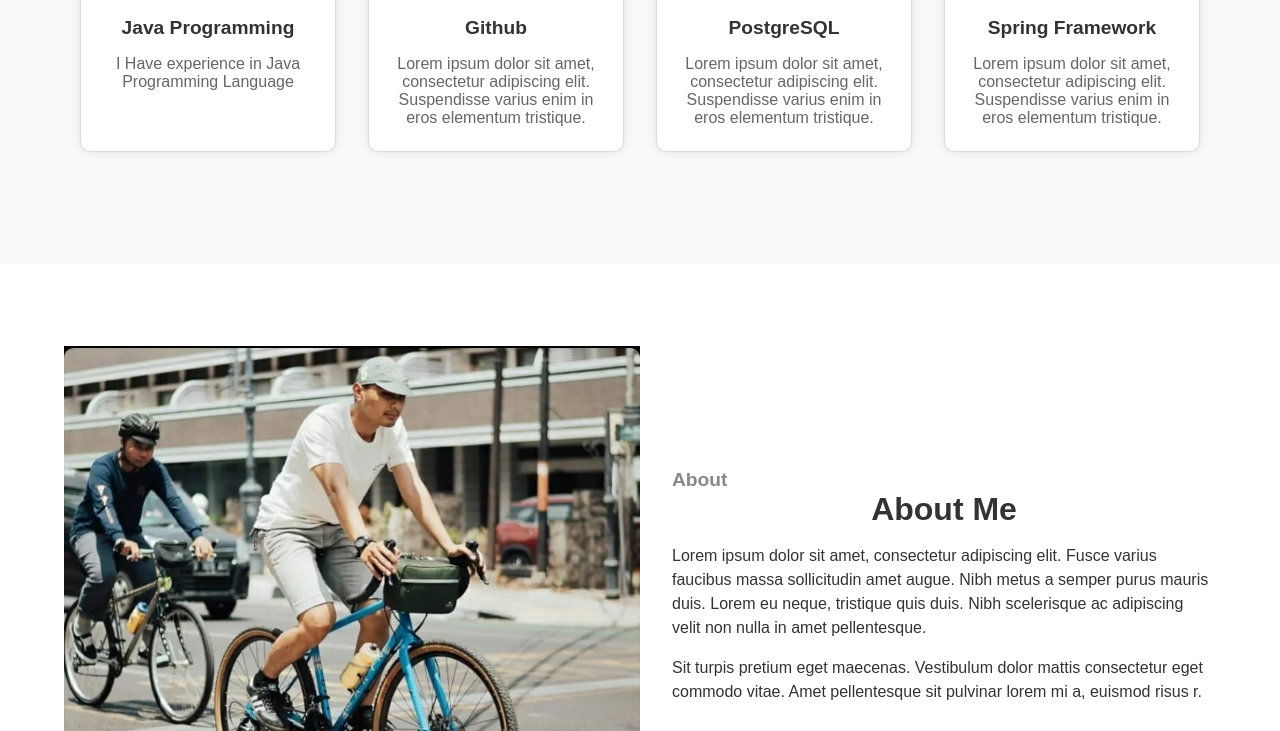
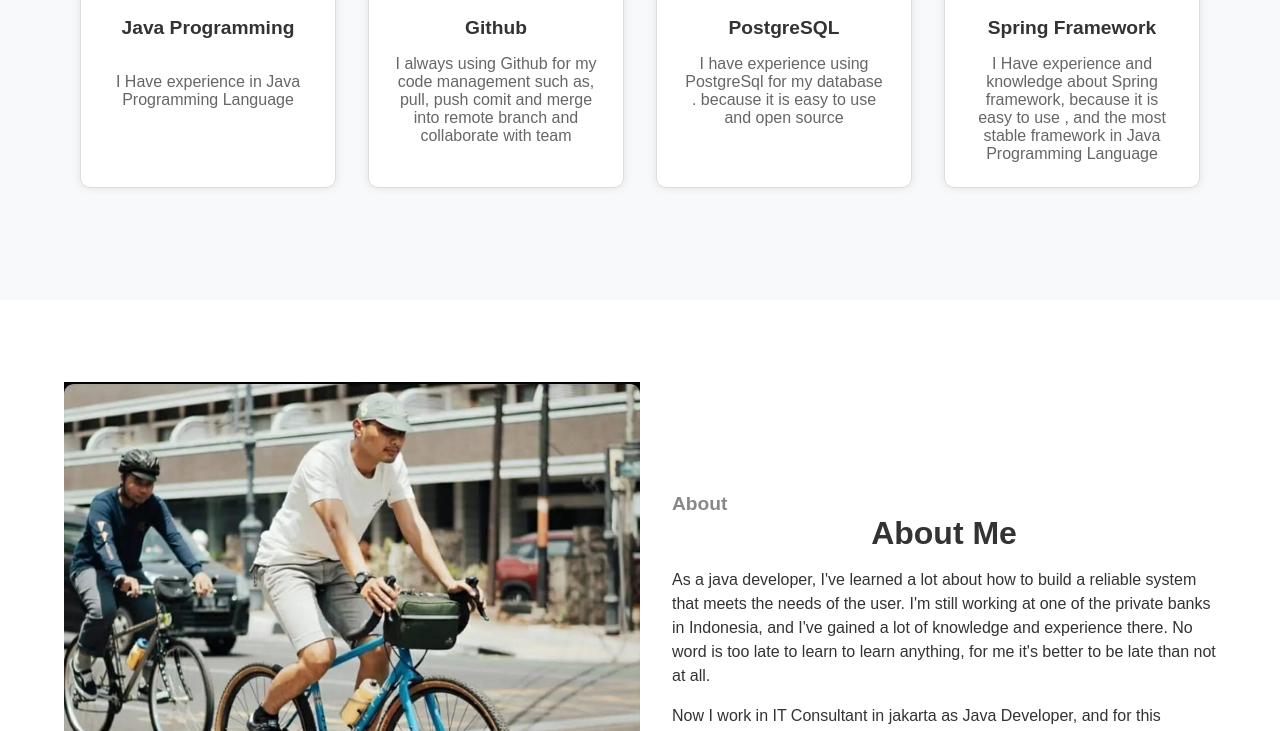
Before and after one commit to agasulaeman/personal-website, a plain HTML site: page about/index.html in a window 1280 px wide. Shown: the part 589-1320 px from the top of the page. Drawn offline with Linux system fonts and the light colour scheme.

Commit message:
[feature][dev][personal-website] remove lorem ipsum in about/index.html

```diff
--- a/about/index.html
+++ b/about/index.html
@@ -36,22 +36,23 @@
                 <div class="skill-card">
                     <img src="/assets/java.png" alt="Java Logo" width="139.67" height="139.17">
                     <h3>Java Programming</h3>
+                    <br>
                     <p>I Have experience in Java Programming Language</p>
                 </div>
                 <div class="skill-card">
                     <img src="/assets/git.png" alt="Github Logo" width="139.67" height="139.17">
                     <h3>Github</h3>
-                    <p>Lorem ipsum dolor sit amet, consectetur adipiscing elit. Suspendisse varius enim in eros elementum tristique.</p>
+                    <p>I always using Github for my code management such as, pull, push comit and merge into remote branch and collaborate with team</p>
                 </div>
                 <div class="skill-card">
                     <img src="/assets/postgres.png" alt="PostgreSQL Logo" width="139.67" height="139.17">
                     <h3>PostgreSQL</h3>
-                    <p>Lorem ipsum dolor sit amet, consectetur adipiscing elit. Suspendisse varius enim in eros elementum tristique.</p>
+                    <p>I have experience using PostgreSql for my database . because it is easy to use and open source</p>
                 </div>
                 <div class="skill-card">
                     <img src="/assets/springboot.svg" alt="Spring Framework Logo" width="139.67" height="139.17">
                     <h3>Spring Framework</h3>
-                    <p>Lorem ipsum dolor sit amet, consectetur adipiscing elit. Suspendisse varius enim in eros elementum tristique.</p>
+                    <p>I Have experience and knowledge about Spring framework, because it is easy to use , and the most stable framework in Java Programming Language </p>
                 </div>
             </div>
         </div>
@@ -63,8 +64,10 @@
             <div class="about-text">
                 <h3 class="about-subtitle">About</h3>
                 <h2 class="about-title">About Me</h2>
-                <p>Lorem ipsum dolor sit amet, consectetur adipiscing elit. Fusce varius faucibus massa sollicitudin amet augue. Nibh metus a semper purus mauris duis. Lorem eu neque, tristique quis duis. Nibh scelerisque ac adipiscing velit non nulla in amet pellentesque.</p>
-                <p>Sit turpis pretium eget maecenas. Vestibulum dolor mattis consectetur eget commodo vitae. Amet pellentesque sit pulvinar lorem mi a, euismod risus r.</p>
+                <p>As a java developer, I've learned a lot about how to build a reliable system that meets the needs of the user.
+                    I'm still working at one of the private banks in Indonesia, and I've gained a lot of knowledge and experience there.
+                    No word is too late to learn to learn anything, for me it's better to be late than not at all.</p>
+                <p>Now I work in IT Consultant in jakarta as Java Developer, and for this momment i take course in bearmentor, fullstack developer course bootcamp</p>
             </div>
         </div>
     </section>
```
